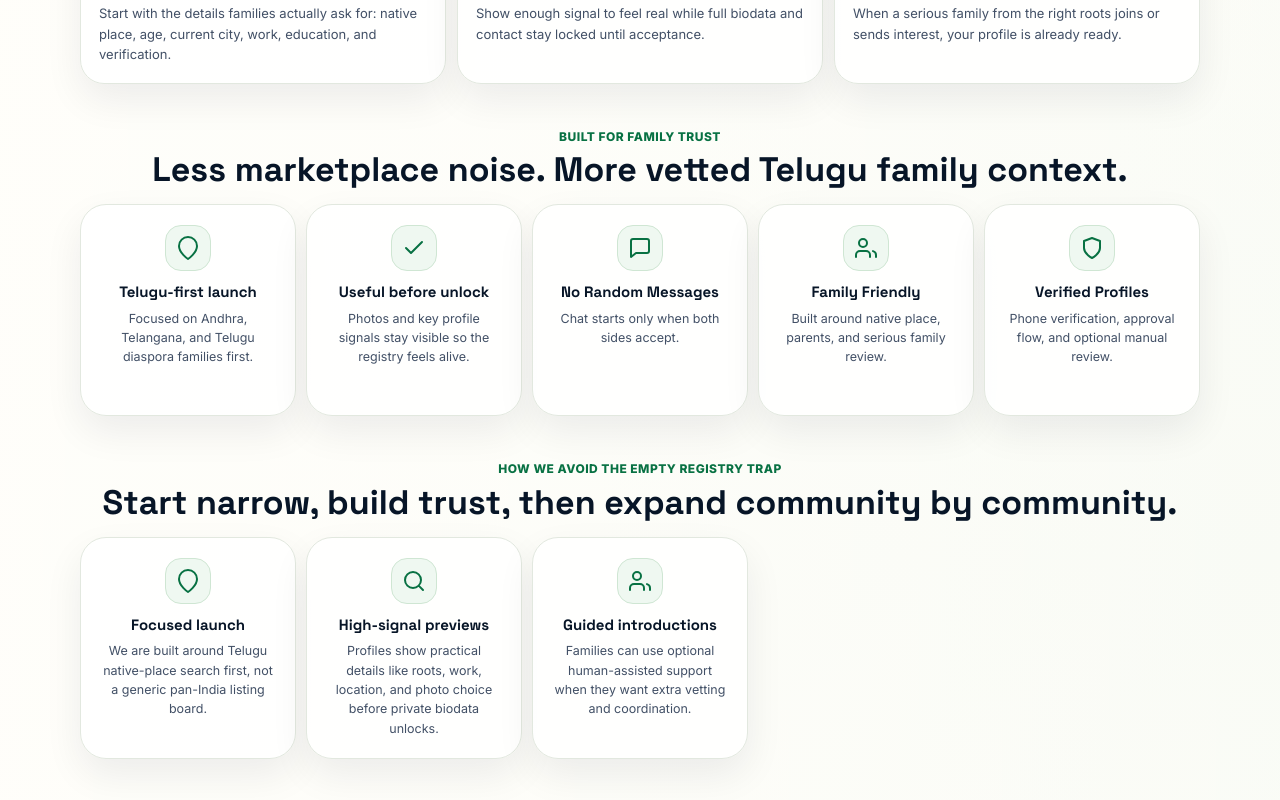
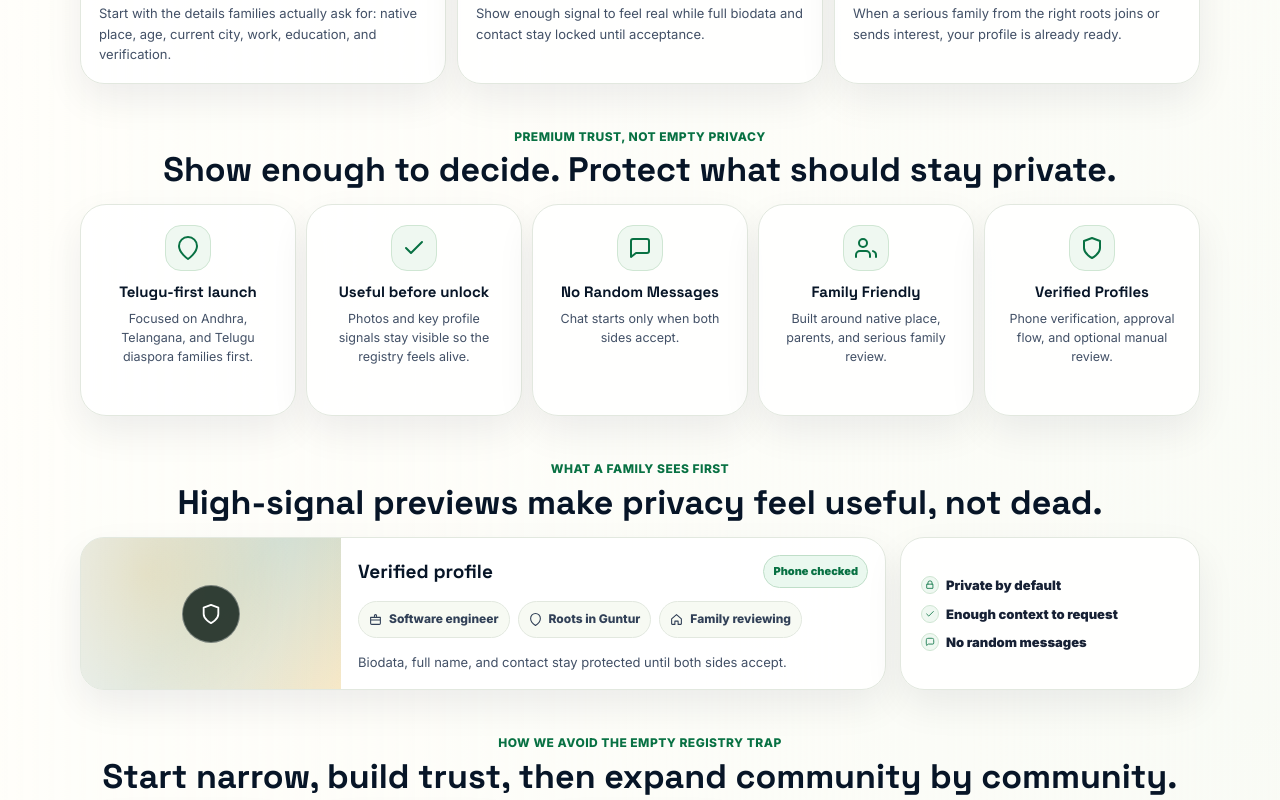
Before and after one commit to k37350023-max/natiive-matrimony, a Next.js app: page / in a window 1280 px wide. Shown: the part 1100-1900 px from the top of the page. Built offline with nearby package versions, Linux system fonts and the light colour scheme.

Commit message:
Elevate premium trust experience

```diff
--- a/app/browse/page.tsx
+++ b/app/browse/page.tsx
@@ -90,7 +90,12 @@ function isVerified(p: Pick<Profile,'verified'|'phone_verified'>) { return p.ver
 function isAcceptedStatus(status?: string) { return status === 'matched' || status === 'accepted' }
 function displayName(p: Pick<Profile,'full_name'>, unlocked: boolean) {
   if (unlocked) return p.full_name.split(' ').slice(0,2).join(' ')
-  return 'Profile locked'
+  return 'Verified profile'
+}
+function verificationLabel(p: Pick<Profile,'verified'|'phone_verified'>) {
+  if (p.verified) return 'Community reviewed'
+  if (p.phone_verified) return 'Phone verified'
+  return 'Profile preview'
 }
 function lastSeen(ts: string | null): string | null {
   if (!ts) return null
@@ -326,6 +331,12 @@ function ProfileCard({
   const seenLabel = lastSeen(p.last_login_at)
   const isOnline = seenLabel === 'Active now'
   const isNew = p.created_at && (Date.now() - new Date(p.created_at).getTime()) < 7 * 24 * 60 * 60 * 1000
+  const protectedDetails = !unlocked
+  const signalTags = [
+    p.education,
+    p.religion,
+    p.mother_tongue,
+  ].filter(Boolean).slice(0, 3)
 
   return (
     <div
@@ -341,7 +352,7 @@ function ProfileCard({
       onMouseEnter={e => { (e.currentTarget as HTMLDivElement).style.boxShadow = '0 16px 36px rgba(20,36,28,0.12)'; (e.currentTarget as HTMLDivElement).style.transform = 'translateY(-4px)' }}
       onMouseLeave={e => { (e.currentTarget as HTMLDivElement).style.boxShadow = '0 1px 3px rgba(20,36,28,0.05), 0 8px 24px rgba(20,36,28,0.04)'; (e.currentTarget as HTMLDivElement).style.transform = 'none' }}
     >
-      {/* Photo (4:5) - no overlays, photo stays clean */}
+      {/* Photo (4:5) - visible when allowed, protected when the member chooses privacy */}
       <div className="browse-profile-media" style={{ position: 'relative', paddingBottom: '78%', overflow: 'hidden' }}>
         {showPhoto ? (
           <img loading="lazy"
@@ -353,20 +364,27 @@ function ProfileCard({
             <GeometricPlaceholder name={p.full_name} />
           </div>
         )}
-        {photoHidden && (
+        {(photoHidden || (!showPhoto && protectedDetails)) && (
           <div style={{ position: 'absolute', inset: 0, backdropFilter: 'blur(7px)', background: 'rgba(255,255,255,0.18)', display: 'flex', alignItems: 'center', justifyContent: 'center' }}>
-            <div style={{ width: '34px', height: '34px', borderRadius: '50%', background: 'rgba(20,36,28,0.78)', display: 'flex', alignItems: 'center', justifyContent: 'center' }}>
+            <div style={{ width: '42px', height: '42px', borderRadius: '50%', background: 'rgba(20,36,28,0.82)', display: 'flex', alignItems: 'center', justifyContent: 'center', boxShadow: '0 10px 24px rgba(20,36,28,0.22)' }}>
               <svg width="15" height="15" viewBox="0 0 24 24" fill="none" stroke="white" strokeWidth="2.3" strokeLinecap="round" strokeLinejoin="round"><rect x="3" y="11" width="18" height="10" rx="2"/><path d="M7 11V7a5 5 0 0 1 10 0v4"/></svg>
             </div>
           </div>
         )}
 
-        {/* Mint Verified pill - the only badge on the image */}
-        {isVerified(p) && unlocked && (
+        {isVerified(p) && (
           <div style={{ position: 'absolute', top: '12px', left: '12px', zIndex: 10 }}>
-            <span style={{ display: 'flex', alignItems: 'center', gap: '4px', fontSize: '11px', fontWeight: 700, padding: '4px 9px', borderRadius: '99px', background: '#166534', color: 'white', boxShadow: '0 2px 8px rgba(22,101,52,0.28)' }}>
+            <span style={{ display: 'flex', alignItems: 'center', gap: '4px', fontSize: '11px', fontWeight: 800, padding: '5px 9px', borderRadius: '99px', background: '#166534', color: 'white', boxShadow: '0 2px 8px rgba(22,101,52,0.28)' }}>
               <svg width="9" height="9" viewBox="0 0 24 24" fill="none" stroke="white" strokeWidth="3.5"><polyline points="20 6 9 17 4 12"/></svg>
-              Verified
+              {verificationLabel(p)}
+            </span>
+          </div>
+        )}
+        {protectedDetails && (
+          <div style={{ position: 'absolute', left: '12px', right: '12px', bottom: '12px', zIndex: 9 }}>
+            <span style={{ display: 'inline-flex', alignItems: 'center', gap: '6px', maxWidth: '100%', borderRadius: '12px', background: 'rgba(20,36,28,0.82)', color: 'white', fontSize: '11.5px', fontWeight: 800, padding: '8px 10px', boxShadow: '0 10px 24px rgba(20,36,28,0.20)' }}>
+              <svg width="13" height="13" viewBox="0 0 24 24" fill="none" stroke="currentColor" strokeWidth="2.4"><rect x="3" y="11" width="18" height="10" rx="2"/><path d="M7 11V7a5 5 0 0 1 10 0v4"/></svg>
+              Biodata and contact protected
             </span>
           </div>
         )}
@@ -394,11 +412,32 @@ function ProfileCard({
 
         {/* Profession */}
         <p style={{ fontSize: '13.5px', fontWeight: 600, color: '#14241C', margin: '8px 0 0', overflow: 'hidden', textOverflow: 'ellipsis', whiteSpace: 'nowrap' }}>
-          {p.profession || '-'}
+          {p.profession || p.education || 'Profession not shared yet'}
         </p>
         <p style={{ fontSize: '12.5px', color: '#5E6B62', margin: '4px 0 0', overflow: 'hidden', textOverflow: 'ellipsis', whiteSpace: 'nowrap' }}>
-          {p.current_city || 'Current city not set'}
+          {p.current_city || 'Current location not shared'}
         </p>
+
+        {signalTags.length > 0 && (
+          <div style={{ display: 'flex', flexWrap: 'wrap', gap: '6px', marginTop: '10px' }}>
+            {signalTags.map(tag => (
+              <span key={tag} style={{ border: '1px solid #E2E8DF', background: '#F7FAF3', color: '#314057', borderRadius: '999px', fontSize: '11.5px', fontWeight: 800, lineHeight: 1, padding: '7px 9px', maxWidth: '100%', overflow: 'hidden', textOverflow: 'ellipsis', whiteSpace: 'nowrap' }}>
+                {tag}
+              </span>
+            ))}
+          </div>
+        )}
+
+        {protectedDetails && (
+          <div style={{ display: 'flex', alignItems: 'flex-start', gap: '8px', background: '#FFFCF2', border: '1px solid #EFE2BB', borderRadius: '12px', marginTop: '11px', padding: '10px' }}>
+            <svg width="15" height="15" viewBox="0 0 24 24" fill="none" stroke="#8A6A18" strokeWidth="2.2" strokeLinecap="round" strokeLinejoin="round" style={{ flexShrink: 0, marginTop: 1 }}>
+              <path d="M12 22s8-4 8-10V5l-8-3-8 3v7c0 6 8 10 8 10z" />
+            </svg>
+            <p style={{ color: '#57460F', fontSize: '11.5px', fontWeight: 700, lineHeight: 1.38, margin: 0 }}>
+              Request access to view biodata, full name, and contact.
+            </p>
+          </div>
+        )}
 
         {/* Activity meta */}
         {seenLabel && (
@@ -446,7 +485,7 @@ function ProfileCard({
                 : status === 'pending' ? 'Request Sent'
                 : status === 'rejected' ? 'Declined'
                 : sending ? 'Sending…'
-                : 'Send Request'}
+                : 'Request Biodata'}
             </button>
             {unlocked && chatHref && (
               <Link
--- a/app/consultants/page.tsx
+++ b/app/consultants/page.tsx
@@ -16,9 +16,10 @@ export default function ConsultantsPage() {
 
         <section className="consultant-card" style={{ alignItems: 'center' }}>
           <div className="consultant-copy">
+            <p className="section-label mb-3">NativeMatrimony Select</p>
             <h2>Human-Assisted Matching</h2>
             <p>For families who want more than software, NativeMatrimony can coordinate vetted introductions, shortlist review, and next-step guidance while private contact still unlocks only after acceptance.</p>
-            {['Verified by NativeMatrimony', 'Telugu community context', 'Shortlist and introduction support', 'Optional premium service'].map(item => (
+            {['Profile and intent review', 'Telugu community context', 'Shortlist and introduction support', 'Optional premium service'].map(item => (
               <div className="consultant-bullet" key={item}>
                 <svg width="14" height="14" viewBox="0 0 24 24" fill="none" stroke="currentColor" strokeWidth="2.5" strokeLinecap="round" strokeLinejoin="round" aria-hidden="true">
                   <path d="M20 6 9 17l-5-5" />
@@ -29,7 +30,7 @@ export default function ConsultantsPage() {
           </div>
           <div className="consultant-actions">
             <Link href="/register" className="landing-primary compact">Create Free Profile</Link>
-            <Link href="/browse" className="landing-secondary compact">Browse Profiles</Link>
+            <Link href="/pricing" className="landing-secondary compact">See Select</Link>
           </div>
         </section>
       </div>
--- a/app/globals.css
+++ b/app/globals.css
@@ -2715,6 +2715,139 @@ select.input {
   margin: 0;
 }
 
+.nmh-preview-demo {
+  display: grid;
+  gap: 14px;
+}
+
+.nmh-preview-demo article,
+.nmh-preview-demo aside {
+  background: rgba(255, 255, 255, 0.94);
+  border: 1px solid #E2E8DF;
+  border-radius: 24px;
+  box-shadow: 0 16px 38px rgba(7, 21, 39, 0.07);
+}
+
+.nmh-preview-demo article {
+  display: grid;
+  gap: 0;
+  overflow: hidden;
+}
+
+.nmh-demo-photo {
+  align-items: center;
+  background:
+    radial-gradient(circle at 25% 24%, rgba(231, 199, 109, 0.46), transparent 9rem),
+    linear-gradient(135deg, #EAF3EA 0%, #D9E7DB 48%, #F7E8C7 100%);
+  display: flex;
+  min-height: 180px;
+  justify-content: center;
+  position: relative;
+}
+
+.nmh-demo-photo::before {
+  background:
+    linear-gradient(90deg, rgba(255,255,255,0.55), rgba(255,255,255,0)),
+    linear-gradient(135deg, rgba(20,36,28,0.12), rgba(20,36,28,0));
+  content: "";
+  inset: 0;
+  position: absolute;
+}
+
+.nmh-demo-photo span {
+  align-items: center;
+  background: rgba(20, 36, 28, 0.86);
+  border: 1px solid rgba(255,255,255,0.34);
+  border-radius: 999px;
+  color: #FFFFFF;
+  display: inline-flex;
+  height: 58px;
+  justify-content: center;
+  position: relative;
+  width: 58px;
+}
+
+.nmh-demo-body {
+  padding: 17px;
+}
+
+.nmh-demo-topline {
+  align-items: center;
+  display: flex;
+  gap: 10px;
+  justify-content: space-between;
+}
+
+.nmh-demo-topline strong {
+  color: #071527;
+  font-family: var(--font-space-grotesk), var(--font-inter), sans-serif;
+  font-size: 19px;
+  font-weight: 800;
+}
+
+.nmh-demo-topline em {
+  background: #EAF8EF;
+  border: 1px solid #BFDEC8;
+  border-radius: 999px;
+  color: #087143;
+  flex-shrink: 0;
+  font-size: 11px;
+  font-style: normal;
+  font-weight: 900;
+  padding: 7px 9px;
+}
+
+.nmh-demo-tags {
+  display: flex;
+  flex-wrap: wrap;
+  gap: 8px;
+  margin-top: 13px;
+}
+
+.nmh-demo-tags span,
+.nmh-preview-demo aside span {
+  align-items: center;
+  display: inline-flex;
+  gap: 7px;
+}
+
+.nmh-demo-tags span {
+  background: #F7FAF3;
+  border: 1px solid #E2E8DF;
+  border-radius: 999px;
+  color: #314057;
+  font-size: 12px;
+  font-weight: 800;
+  padding: 8px 10px;
+}
+
+.nmh-demo-body p {
+  color: #425066;
+  font-size: 13px;
+  line-height: 1.58;
+  margin: 14px 0 0;
+}
+
+.nmh-preview-demo aside {
+  display: grid;
+  gap: 8px;
+  padding: 15px;
+}
+
+.nmh-preview-demo aside span {
+  color: #172135;
+  font-size: 13px;
+  font-weight: 900;
+}
+
+.nmh-preview-demo aside svg {
+  background: #EFF8F1;
+  border: 1px solid #CFE6D3;
+  border-radius: 999px;
+  color: #087143;
+  padding: 3px;
+}
+
 .nmh-sticky-cta {
   align-items: center;
   background: linear-gradient(155deg, #0B7746 0%, #044F2D 100%);
@@ -2793,6 +2926,24 @@ select.input {
     grid-template-columns: repeat(3, minmax(0, 1fr));
   }
 
+  .nmh-preview-demo {
+    align-items: stretch;
+    grid-template-columns: minmax(0, 1fr) 300px;
+  }
+
+  .nmh-preview-demo article {
+    grid-template-columns: 260px minmax(0, 1fr);
+  }
+
+  .nmh-demo-photo {
+    min-height: 0;
+  }
+
+  .nmh-preview-demo aside {
+    align-content: center;
+    padding: 20px;
+  }
+
   .nmh-sticky-cta {
     display: none;
   }
--- a/app/interests/page.tsx
+++ b/app/interests/page.tsx
@@ -181,7 +181,7 @@ function RequestsPageInner() {
   const ProfileCard = ({ i, showActions, isAccepted }: { i: Interest; showActions?: boolean; isAccepted?: boolean }) => {
     const seenLabel = lastSeenBadge(i.profile.last_login_at)
     const unlocked = !!isAccepted
-    const shownName = unlocked ? i.profile.full_name : 'Profile locked'
+    const shownName = unlocked ? i.profile.full_name : 'Verified profile'
     return (
       <div style={{ background: 'white', borderRadius: '10px', border: '1px solid #E7E3D8', boxShadow: '0 1px 4px rgba(0,0,0,0.04)', padding: '16px' }}>
         <div className="flex items-start gap-3">
@@ -467,7 +467,7 @@ function RequestsPageInner() {
                       </div>
                     </div>
                     <div className="p-3">
-                      <p className="font-semibold text-gray-900 text-sm truncate">Profile locked</p>
+                      <p className="font-semibold text-gray-900 text-sm truncate">Verified profile</p>
                       <p className="text-xs text-gray-500">{age ? `${age} yrs` : ''}{p.profession ? ` · ${p.profession}` : ''}</p>
                       <p className="text-xs text-gray-400 mt-0.5 truncate">{[p.native_district, p.native_state].filter(Boolean).join(', ')}</p>
                     </div>
--- a/app/page.tsx
+++ b/app/page.tsx
@@ -47,6 +47,8 @@ function Icon({ name, size = 22 }: { name: string; size?: number }) {
     shield: 'M12 22s8-4 8-10V5l-8-3-8 3v7c0 6 8 10 8 10z',
     pin: 'M21 10c0 7-9 13-9 13S3 17 3 10a9 9 0 0 1 18 0z',
     search: 'm21 21-4.35-4.35 M11 19a8 8 0 1 1 0-16 8 8 0 0 1 0 16z',
+    briefcase: 'M10 6V5a2 2 0 0 1 2-2h0a2 2 0 0 1 2 2v1 M3 8h18v11a2 2 0 0 1-2 2H5a2 2 0 0 1-2-2V8z M3 13h18',
+    card: 'M3 6h18v12H3z M3 10h18 M7 15h4',
     home: 'M3 11l9-8 9 8v9a1 1 0 0 1-1 1h-5v-6H9v6H4a1 1 0 0 1-1-1z',
     heart: 'M20.84 4.61a5.5 5.5 0 0 0-7.78 0L12 5.67l-1.06-1.06a5.5 5.5 0 0 0-7.78 7.78L12 21.23l8.84-8.84a5.5 5.5 0 0 0 0-7.78z',
     user: 'M20 21v-2a4 4 0 0 0-4-4H8a4 4 0 0 0-4 4v2 M12 11a4 4 0 1 0 0-8 4 4 0 0 0 0 8z',
@@ -80,10 +82,10 @@ function HeroVisual() {
       />
       <div className="nmh-profile-panel">
         <div className="nmh-panel-top">
-          <span className="nmh-avatar-lock"><Icon name="lock" size={21} /></span>
+          <span className="nmh-avatar-lock"><Icon name="shield" size={21} /></span>
           <div>
-            <p>Profile created</p>
-            <strong>Waiting for the right match</strong>
+            <p>Verified preview</p>
+            <strong>Private details unlock after acceptance</strong>
           </div>
         </div>
         <div className="nmh-preview-list">
@@ -188,8 +190,8 @@ export default function Home() {
 
         <section className="nmh-section">
           <div className="nmh-section-heading">
-            <p className="nmh-section-kicker">Built for family trust</p>
-            <h2>Less marketplace noise. More vetted Telugu family context.</h2>
+            <p className="nmh-section-kicker">Premium trust, not empty privacy</p>
+            <h2>Show enough to decide. Protect what should stay private.</h2>
           </div>
           <div className="nmh-trust-grid">
             {trustItems.map(([title, body, icon]) => (
@@ -199,6 +201,37 @@ export default function Home() {
                 <p>{body}</p>
               </article>
             ))}
+          </div>
+        </section>
+
+        <section className="nmh-section">
+          <div className="nmh-section-heading">
+            <p className="nmh-section-kicker">What a family sees first</p>
+            <h2>High-signal previews make privacy feel useful, not dead.</h2>
+          </div>
+          <div className="nmh-preview-demo">
+            <article>
+              <div className="nmh-demo-photo">
+                <span><Icon name="shield" size={22} /></span>
+              </div>
+              <div className="nmh-demo-body">
+                <div className="nmh-demo-topline">
+                  <strong>Verified profile</strong>
+                  <em>Phone checked</em>
+                </div>
+                <div className="nmh-demo-tags">
+                  <span><Icon name="briefcase" size={13} />Software engineer</span>
+                  <span><Icon name="pin" size={13} />Roots in Guntur</span>
+                  <span><Icon name="home" size={13} />Family reviewing</span>
+                </div>
+                <p>Biodata, full name, and contact stay protected until both sides accept.</p>
+              </div>
+            </article>
+            <aside>
+              <span><Icon name="lock" size={18} /> Private by default</span>
+              <span><Icon name="check" size={18} /> Enough context to request</span>
+              <span><Icon name="chat" size={18} /> No random messages</span>
+            </aside>
           </div>
         </section>
 
@@ -268,7 +301,7 @@ export default function Home() {
             <span />
           </div>
           <div>
-            <p className="nmh-section-kicker">Optional local support</p>
+            <p className="nmh-section-kicker">NativeMatrimony Select</p>
             <h2>Want a trusted coordinator?</h2>
             <p>Use optional human-assisted matchmaking when your family wants profile vetting, shortlist help, and guided introductions.</p>
             <div className="nmh-check-list">
--- a/app/pricing/page.tsx
+++ b/app/pricing/page.tsx
@@ -8,22 +8,35 @@ export default function PricingPage() {
   return (
     <div className="min-h-screen" style={{ background: '#FBFAF5' }}>
       <AppHeader />
-      <main className="max-w-xl mx-auto px-5 py-12">
-        <div className="card px-6 py-7">
+      <main className="max-w-5xl mx-auto px-5 py-12">
+        <div className="text-center mb-8">
           <p className="section-label mb-3">NativeMatrimony</p>
-          <h1 className="font-serif-display text-2xl font-bold text-gray-900 mb-3">
-            Free registry, optional guided help
+          <h1 className="font-serif-display text-3xl sm:text-4xl font-bold text-gray-900 mb-3">
+            Free Telugu registry. Optional guided introductions.
           </h1>
+          <p className="text-sm text-gray-600 leading-relaxed max-w-2xl mx-auto">
+            Start free with native-place search, requests, and private contact unlocks. Families who want extra trust can use Select for human-assisted shortlisting and introductions.
+          </p>
+        </div>
+
+        <div className="grid md:grid-cols-2 gap-5">
+          <section className="card px-6 py-7">
+            <div className="flex items-center justify-between gap-3 mb-5">
+              <div>
+                <p className="section-label mb-2">Registry</p>
+                <h2 className="font-serif-display text-2xl font-bold text-gray-900">Free</h2>
+              </div>
+              <span className="badge badge-approved">Launch access</span>
+            </div>
             <p className="text-sm text-gray-600 leading-relaxed mb-6">
-            NativeMatrimony is free for registry access right now. Search by Telugu native place,
-            send requests, and unlock biodata and contact only after acceptance. Families who want more help can use optional guided introductions.
+              For families who want to create a verified profile, browse by roots, and send requests at their own pace.
             </p>
             <div className="space-y-3 mb-6">
               {[
-              'Search by native place first.',
-              'Photos are visible unless a member hides them.',
-              'Biodata and contact unlock only after acceptance.',
-              'Optional human-assisted matching for families who want extra vetting.',
+                'Search Telugu native places first.',
+                'Photo visible by default, hide option available.',
+                'Biodata and contact unlock after acceptance.',
+                'No random messages before mutual interest.',
               ].map(item => (
                 <div key={item} className="flex items-start gap-3 text-sm text-gray-700">
                   <span className="mt-0.5 h-5 w-5 rounded-full flex items-center justify-center text-white text-xs font-bold" style={{ background: '#1B5E20' }}>✓</span>
@@ -31,10 +44,37 @@ export default function PricingPage() {
                 </div>
               ))}
             </div>
-          <div className="flex flex-col sm:flex-row gap-3">
-            <Link href="/browse" className="btn-primary text-sm px-5 py-3">Browse registry</Link>
-            <Link href="/register" className="btn-ghost text-sm px-5 py-3">Create profile</Link>
+            <Link href="/register" className="btn-primary text-sm px-5 py-3 w-full justify-center">Create free profile</Link>
+          </section>
+
+          <section className="card px-6 py-7" style={{ background: 'linear-gradient(145deg, #101828 0%, #14241C 100%)', borderColor: '#2D3C34', color: 'white', boxShadow: '0 24px 60px rgba(20,36,28,0.18)' }}>
+            <div className="flex items-center justify-between gap-3 mb-5">
+              <div>
+                <p className="section-label mb-2" style={{ color: '#E7C76D' }}>Select</p>
+                <h2 className="font-serif-display text-2xl font-bold">Human-assisted</h2>
               </div>
+              <span style={{ border: '1px solid rgba(231,199,109,0.45)', color: '#E7C76D', borderRadius: 999, padding: '6px 10px', fontSize: 11, fontWeight: 800 }}>Concierge</span>
+            </div>
+            <p className="text-sm leading-relaxed mb-6" style={{ color: 'rgba(255,255,255,0.72)' }}>
+              For families who want a trusted coordinator to review profiles, prepare shortlists, and help with introductions.
+            </p>
+            <div className="space-y-3 mb-6">
+              {[
+                'Manual profile and intent review.',
+                'Curated shortlist based on roots and preferences.',
+                'Family-level introduction support.',
+                'Priority help for serious Telugu diaspora families.',
+              ].map(item => (
+                <div key={item} className="flex items-start gap-3 text-sm" style={{ color: 'rgba(255,255,255,0.84)' }}>
+                  <span className="mt-0.5 h-5 w-5 rounded-full flex items-center justify-center text-xs font-bold" style={{ background: '#E7C76D', color: '#14241C' }}>✓</span>
+                  <span>{item}</span>
+                </div>
+              ))}
+            </div>
+            <Link href="/consultants" className="text-sm px-5 py-3 w-full justify-center inline-flex rounded-xl font-bold text-decoration-none" style={{ background: '#E7C76D', color: '#14241C', textDecoration: 'none' }}>
+              Explore guided help
+            </Link>
+          </section>
         </div>
       </main>
       <AppFooter />
--- a/app/profile/[id]/page.tsx
+++ b/app/profile/[id]/page.tsx
@@ -487,7 +487,7 @@ export default function ProfilePage() {
   const cap = (s: string) => s ? s.charAt(0).toUpperCase() + s.slice(1) : ''
   const isOwnProfile = !previewMode && myProfileId === profile.id
   const canViewBiodata = isOwnProfile || viewerRelation === 'matched'
-  const publicName = canViewBiodata ? profile.full_name : 'Profile locked'
+  const publicName = canViewBiodata ? profile.full_name : 'Verified profile'
 
   // Photos are open by default; explicit hidden fields or legacy hidden visibility still hide them.
   const photoHidden = fieldIsHidden('photo') || profile.photo_visibility === 'hidden'
```
Lines whose indentation alone changed are shown as unchanged.
